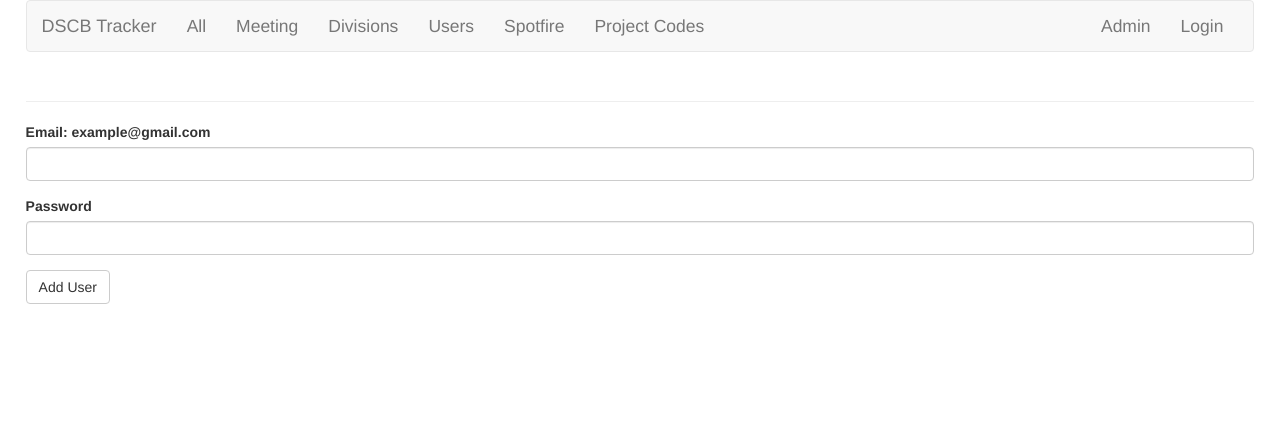
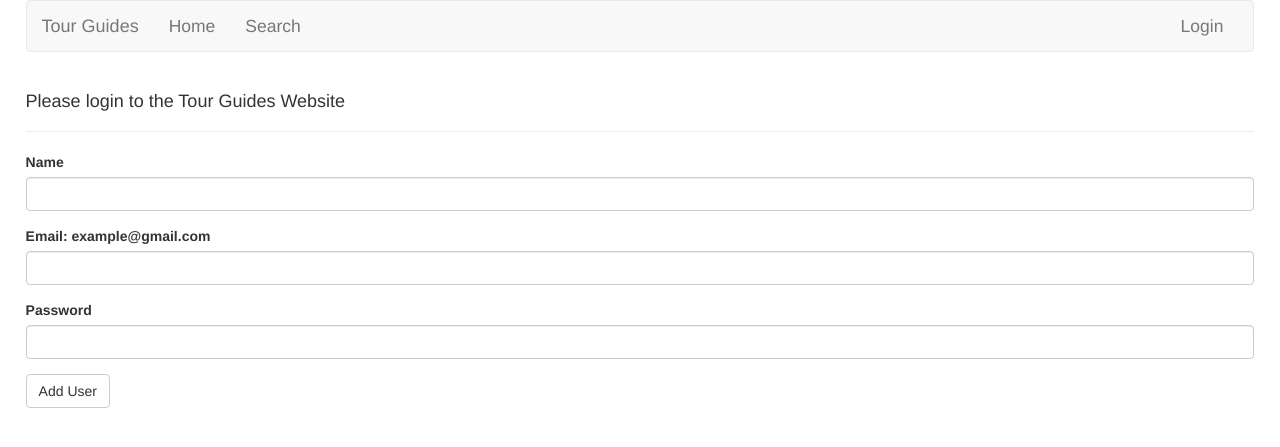
Before and after one commit to Sthakur27/tourguides, a Flask app: page /usersignup in a window 1280 px wide. Shown: the top 447 px of the page. Run offline with Flask 2, Linux system fonts and the light colour scheme; some libraries are stand-ins or nearby versions.

Commit message:
search works

```diff
--- a/tourguideapp/forms.py
+++ b/tourguideapp/forms.py
@@ -17,15 +17,20 @@ locations = ['Thailand','New York']
 times = ['lunch','evening']
 activities = ['art','nature','shopping']
 
+search_locations = [(None,'Any')] + [(x,x) for x in locations]
+search_times = [(None,'Any')] + [(x,x) for x in times]
+search_activities = [(None,'Any')] + [(x,x) for x in activities]
+
 class SearchForm(FlaskForm):
-    locations = SelectMultipleField('Location(s)',choices=[(x,x) for x in locations])
-    times = SelectMultipleField('Time(s)',choices=[(x,x) for x in times])
-    activities = SelectMultipleField('Activities(s)',choices=[(x,x) for x in activities])
+    location = SelectField('Location)',choices=search_locations)
+    time = SelectField('Time',choices=search_times)
+    activity = SelectField('Activity',choices=search_activities)
     submit = SubmitField("Search")
 
 class TourGuideForm(FlaskForm):
+    name = StringField("Name")
     email=StringField("Email:  example@gmail.com")
-    password= StringField("Password")
+    password = PasswordField('Password')
     locations = SelectMultipleField('Location(s)',choices=[(x,x) for x in locations])
     times = SelectMultipleField('Time(s)',choices=[(x,x) for x in times])
     activities = SelectMultipleField('Activities(s)',choices=[(x,x) for x in activities])
@@ -37,8 +42,9 @@ class LoginForm(FlaskForm):
     submit = SubmitField('Login')
 
 class UserForm(FlaskForm):
+    name = StringField("Name")
     email=StringField("Email:  example@gmail.com")
-    password= StringField("Password")
+    password = PasswordField('Password')
     submit = SubmitField('Add User')
 
 class EditUserForm(UserForm):
--- a/tourguideapp/templates/base.html
+++ b/tourguideapp/templates/base.html
@@ -1,6 +1,6 @@
 {% extends "bootstrap/base.html" %}
 
-{% block title %}DSCB Tracker{% endblock %}
+{% block title %}Tour Guides{% endblock %}
 
 {% block navbar %}
 
@@ -54,34 +54,17 @@ $(function () {
               <span class="icon-bar"></span>
               <span class="icon-bar"></span>
             </button>
-            <a class="navbar-brand" href="/">DSCB Tracker</a>
+            <a class="navbar-brand" href="/">Tour Guides</a>
           </div>
           <div id="navbar" class="navbar-collapse collapse">
             <ul class="nav navbar-nav">
-              <li><a href="/all">All</a></li>
-              <li><a href="/meeting">Meeting</a></li>
-	      <li><a href="/divisioninfo/all">Divisions</a></li>
-	      <li><a href="/users">Users</a></li>
-              <li><a href="/spotfire">Spotfire</a></li>
-	      <li><a href="/projectcodes/all">Project Codes</a></li>
-              <!--li><a href="#">Contact</a></li>
-              <li class="dropdown">
-                <a href="#" class="dropdown-toggle" data-toggle="dropdown" role="button" aria-haspopup="true" aria-expanded="false">Dropdown <span class="caret"></span></a>
-                <ul class="dropdown-menu">
-                  <li><a href="#">Action</a></li>
-                  <li><a href="#">Another action</a></li>
-                  <li><a href="#">Something else here</a></li>
-                  <li role="separator" class="divider"></li>
-                  <li class="dropdown-header">Nav header</li>
-                  <li><a href="#">Separated link</a></li>
-                  <li><a href="#">One more separated link</a></li>
-                </ul>
-              </li-->
+              <li><a href="/">Home</a></li>
+              <li><a href="/search">Search</a></li>
             </ul>
             <ul class="nav navbar-nav navbar-right">
-		<li><a href="/admin">Admin</a></li>
+		<li>
                 {% if current_user.is_authenticated %}
-                  <li> <a href="/"> {{ current_user.email }} </a></li>
+                  <li> <a href="/"> {{ current_user.name }} </a></li>
                   <li><a href="/logout">Logout</a></li>
                 {% else %}
                   <li><a href="/login">Login </a></li>
--- a/tourguideapp/templates/login.html
+++ b/tourguideapp/templates/login.html
@@ -9,12 +9,10 @@
 {% block page_content %}
 
 <div class="page-header">
-    <h4>Please login to the DSCB Tracker</h4>
+    <h4>Please login to the Tour Guides Website</h4>
 </div>
 
 <body>
-
-Note: please do not re-use any critical passwords on this site!
 
 
 
--- a/tourguideapp/views.py
+++ b/tourguideapp/views.py
@@ -16,8 +16,7 @@ from flask_mail import Message
 
 @login_manager.user_loader
 def load_user(user_id):
-    u = User.query.filter_by(email=user_id).first()
-    return u
+    return User.query.get(int(user_id))
 
 @app.route('/logout', methods=['GET','POST'])
 def logout():
@@ -42,11 +41,13 @@ def login():
         # user should be an instance of your `User` class
         email = request.form['email']
         password = request.form['password']
-        user = load_user(email)
+        user = User.query.filter_by(email=email).first()
         #check if user exists and password matches
         if user and password == user.password:
+            print(user.id)
+            user = load_user(user.id)
+            print(login_user(user))
             flash('Logged in successfully.', 'bg-success')
-            login_user(user)
             return redirect_dest()
         else:
             flash('Wrong login', 'bg-danger')
@@ -67,7 +68,7 @@ def usersignup():
         for field in form.errors:
             for error in form.errors[field]:
                 flash('{}:{}'.format(field, error), 'bg-danger')
-        return render_template('form.html', action='/usersignup', form=form)
+        return render_template('login.html', action='/usersignup', form=form)
 
 @app.route("/tourguidesignup", methods=["GET", "POST"])
 def tourguidesignup():
@@ -76,15 +77,20 @@ def tourguidesignup():
         user = User()
         form.populate_obj(user)
         db.session.add(user)
+        user.isGuide = 1
+        db.session.flush()
+        affiliate_data = form.locations.data + form.times.data + form.activities.data
+        for ad in affiliate_data:
+            print(ad)
+            o = Option(user.id,ad)
+            db.session.add(o)
         db.session.commit()
         flash('User successfully added', 'bg-success')
         return redirect(url_for('home'))
     else:
-        '''
         for field in form.errors:
             for error in form.errors[field]:
                 flash('{}:{}'.format(field, error), 'bg-danger')
-        '''
         return render_template('form.html', action='/tourguidesignup', form=form)
 
 @app.route('/',methods=['GET','POST'])
@@ -96,30 +102,28 @@ def home():
 def search():
     form = SearchForm(request.form)
     if request.method=='POST':
-         try:
-             #get the pool specified
-             pool=Pool.query.filter_by(name=request.form['pool']).first()
-             #get the users matching the username and password
-             users=User.query.filter_by(username=request.form['username']).filter_by(password=request.form['password']).all()
-             #check if any of those users are in the pool's userinfo
-             user=None
-             pool_users=pool.userinfo.split(' ')
-             for u in users:
-                  if(str(u.id) in pool_users):
-                        user=u
-             if(user):
-                 #login the user and send to /poolinfo page
-                 if(str(user.id) in pool.userinfo.split(' ')):
-                      session['currentuser']=user.id
-                      session['logged_in']=True
-                      return redirect("/poolinfo/"+str(pool.id))
-                 #even though error, I chose to use bg-success color(green) because it contrasts with the website background color(red)
-                 flash("User not in Group",'bg-success')
-             else:
-                 flash("User not Found",'bg-success')
-             return redirect('/login')
-         except:
-             flash("Login Error",'bg-success')
-             return redirect('/login')
-         return redirect("/login")
-    return render_template('search.html')
+        users = User.query.filter_by(isGuide=1).all()
+        loc = form.location.data
+        time = form.time.data
+        activity = form.activity.data
+        #print(users)
+        for i in range(len(users)-1,-1,-1):
+            flag = False
+            if(loc != 'None' and not flag):
+                option = Option.query.filter_by(guide_id = users[i].id).filter_by(detail = loc).first()
+                if not option:
+                    flag = True
+            if(time != 'None' and not flag):
+                option = Option.query.filter_by(guide_id = users[i].id).filter_by(detail = time).first()
+                if not option:
+                    flag = True
+            if(activity != 'None' and not flag):
+                option = Option.query.filter_by(guide_id = users[i].id).filter_by(detail = activity).first()
+                if not option:
+                    flag = True
+            if flag:
+                del(users[i])
+        #print(users)
+        return render_template('form.html', action='/search', form=form)
+    else:
+        return render_template('form.html', action='/search', form=form)
```
Also changed, not shown: tourguideapp/models.py (+7 -9 lines), tourguideapp/app.db.
